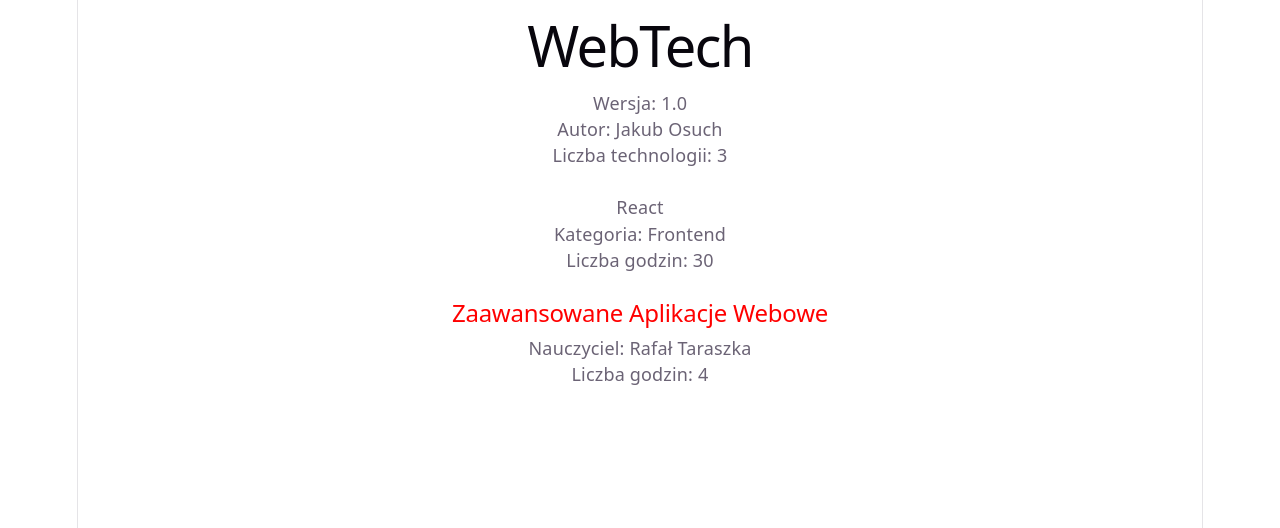
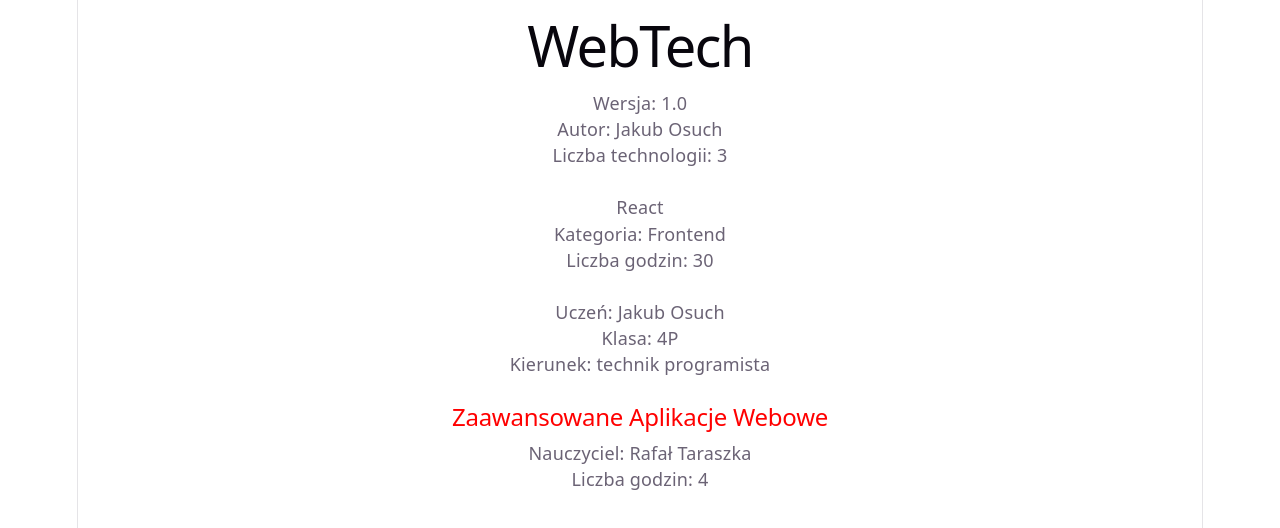
Before and after one commit to JO-19-ZST/JO-19-2026-WebTech, a React (Vite) app: page / in a window 1280 px wide. Shown: the top 528 px of the page. Built offline with nearby package versions, Linux system fonts and the light colour scheme.

Commit message:
Zadanie dokończenie

```diff
--- a/src/App.jsx
+++ b/src/App.jsx
@@ -15,6 +15,13 @@
     hours: 30,
     active: true
   };
+
+  const student = {
+  name: "Jakub",
+  surname: "Osuch",
+  className: "4P",
+  specialization: "technik programista"
+};
 
   const course = {
     name: "Zaawansowane Aplikacje Webowe",
@@ -40,6 +47,12 @@
 
       <p>Liczba godzin: {technology.hours}</p>
       <br />
+      <p>Uczeń: {student.name} {student.surname}</p>
+
+      <p>Klasa: {student.className}</p>
+
+      <p>Kierunek: {student.specialization}</p>
+      <br />
       <section>
         <h2 className="red">{course.name}</h2>
 
```
